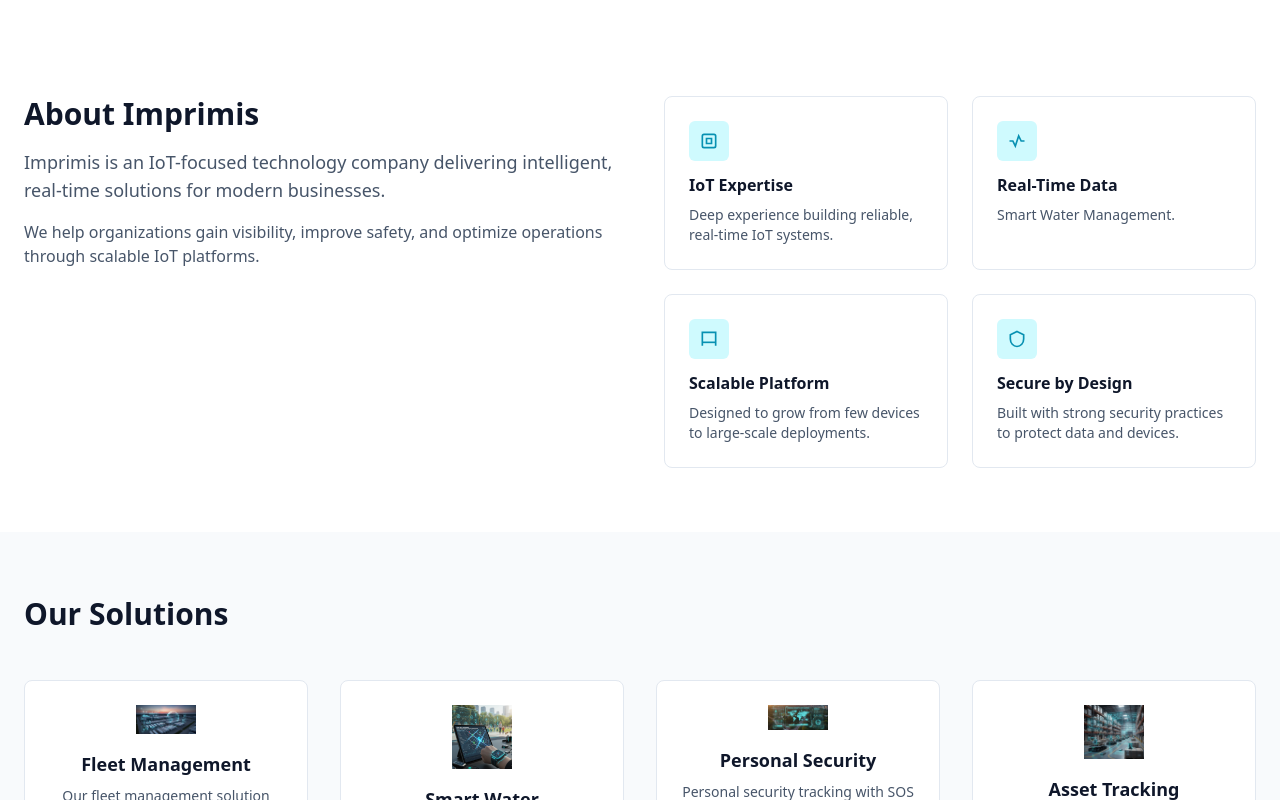
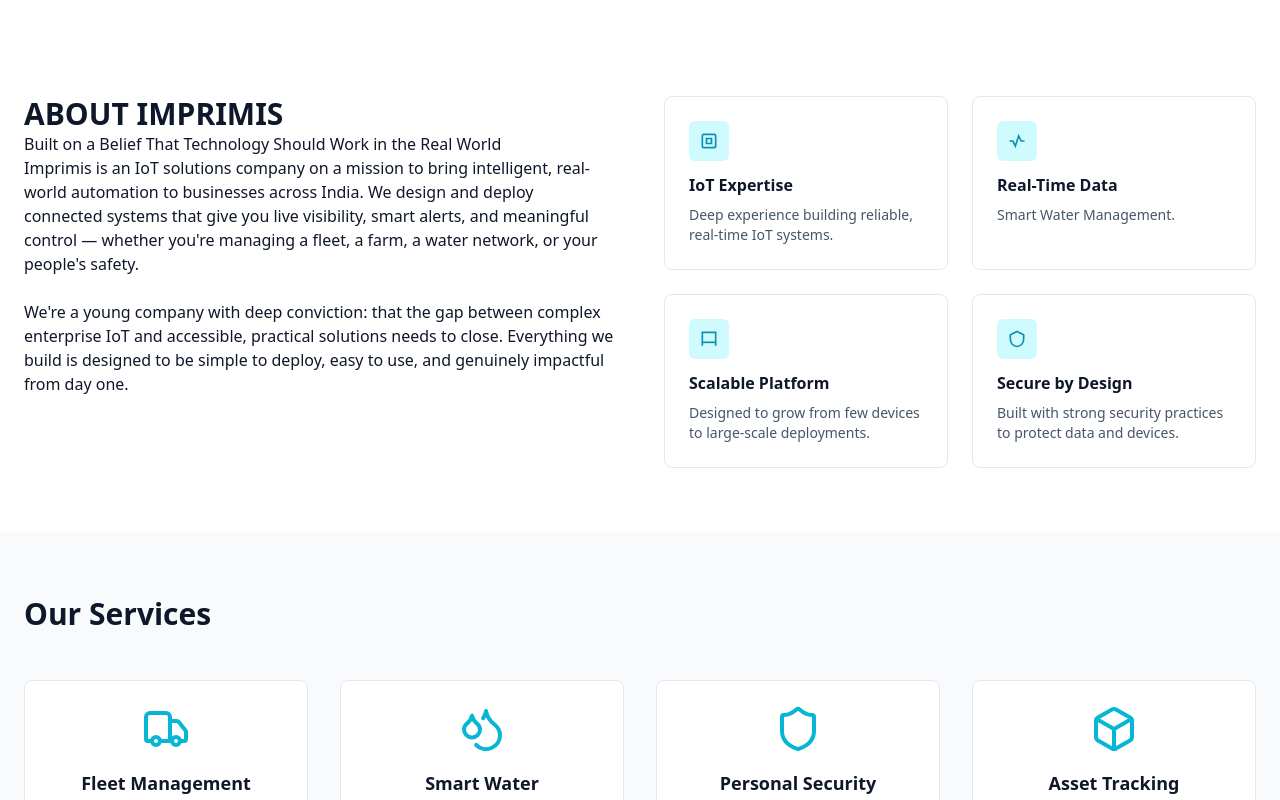
Before and after one commit to bharathsr0912/imprimis-web, a Next.js app: page / in a window 1280 px wide. Shown: the part 620-1420 px from the top of the page. Built offline with nearby package versions, Linux system fonts and the light colour scheme.

Commit message:
Service and about section changes

```diff
--- a/app/services/page.tsx
+++ b/app/services/page.tsx
@@ -29,7 +29,7 @@ export default function ServicesPage() {
             "
           >
           <div className="mb-4 text-cyan-600 dark:text-cyan-400">
-           <img src={service.logo} alt={service.title} className="w-12 h-12" />
+           <service.icon className="h-12 w-12" />
           </div>
             {/* Title */}
             <h3 className="text-lg font-semibold text-slate-900 dark:text-white">
--- a/components/sections/AboutSection.tsx
+++ b/components/sections/AboutSection.tsx
@@ -13,16 +13,25 @@ export default function AboutSection() {
         {/* Left: Text */}
         <div className="text-center lg:text-left">
           <h2 className="text-2xl sm:text-3xl font-bold text-slate-900 dark:text-white">
-            About Imprimis
+            ABOUT IMPRIMIS
           </h2>
-          <p className="mt-4 text-base sm:text-lg text-slate-600 dark:text-slate-300">
-            Imprimis is an IoT-focused technology company delivering
-            intelligent, real-time solutions for modern businesses.
-          </p>
-          <p className="mt-4 text-sm sm:text-base text-slate-600 dark:text-slate-300">
-            We help organizations gain visibility, improve safety, and optimize
-            operations through scalable IoT platforms.
-          </p>
+          <h3>
+          Built on a Belief That Technology Should Work in the Real World
+          </h3>
+        <p>
+          Imprimis is an IoT solutions company on a mission to bring intelligent,
+          real-world automation to businesses across India. We design and deploy
+          connected systems that give you live visibility, smart alerts, and
+          meaningful control — whether you're managing a fleet, a farm, a water
+          network, or your people's safety.
+        </p>
+        <br></br>
+        <p>
+        We're a young company with deep conviction: that the gap between complex
+        enterprise IoT and accessible, practical solutions needs to close.
+        Everything we build is designed to be simple to deploy, easy to use,
+        and genuinely impactful from day one.
+        </p>
         </div>
 
         {/* Right: Highlight Cards */}
--- a/components/sections/ServicesSection.tsx
+++ b/components/sections/ServicesSection.tsx
@@ -1,48 +1,52 @@
+
 import Link from "next/link";
-import Image from "next/image";
 import { services } from "@/data/services";
 
 export default function ServicesSection() {
   return (
-    <div className="mx-auto max-w-7xl px-4 sm:px-6">
+    <section className="mx-auto max-w-7xl px-4 sm:px-6">
+
+      {/* Heading */}
       <h2 className="text-2xl sm:text-3xl font-bold text-slate-900 dark:text-white text-center sm:text-left">
-        Our Solutions
+        Our Services
       </h2>
 
+      {/* Grid */}
       <div className="mt-8 sm:mt-12 grid grid-cols-1 sm:grid-cols-2 lg:grid-cols-4 gap-5 sm:gap-6 lg:gap-8">
+
         {services.map((service) => (
           <div
             key={service.slug}
-            className="rounded-lg border border-slate-200 dark:border-slate-700 bg-white dark:bg-slate-900 p-5 sm:p-6 hover:shadow-md transition flex flex-col items-center text-center"
+            className="rounded-lg border border-slate-200 dark:border-slate-700 bg-white dark:bg-slate-900 p-6 hover:shadow-lg transition flex flex-col items-center text-center"
           >
-            {/* LOGO */}
-            <div className="mb-4">
-              <Image
-                src={service.logo}
-                alt={service.title}
-                width={60}
-                height={60}
-                className="object-contain"
-              />
+
+            {/* ICON */}
+            <div className="mb-4 flex items-center justify-center">
+              <service.icon className="h-12 w-12 text-cyan-500" />
             </div>
 
+            {/* Title */}
             <h3 className="text-base sm:text-lg font-semibold text-slate-900 dark:text-white">
               {service.title}
             </h3>
 
+            {/* Description */}
             <p className="mt-2 text-sm text-slate-600 dark:text-slate-300 flex-1">
               {service.description}
             </p>
 
+            {/* Link */}
             <Link
               href={`/services/${service.slug}`}
               className="mt-4 inline-block text-sm text-cyan-600 dark:text-cyan-400 hover:underline"
             >
               Learn more →
             </Link>
+
           </div>
         ))}
+
       </div>
-    </div>
+    </section>
   );
 }
--- a/data/services.ts
+++ b/data/services.ts
@@ -1,11 +1,12 @@
 
 import { Service } from "@/types/services";
+import { Truck, Droplets, Shield, Box } from "lucide-react";
 
 export const services: Service[] = [
   {
     slug: "fleet-management",
     title: "Fleet Management",
-    logo: "/hero/fleet1.png",
+    icon: Truck,
     short: "Monitor, manage, and optimize vehicle fleets in real time.",
     description:
       "Our fleet management solution enables real-time tracking...",
@@ -21,7 +22,7 @@ export const services: Service[] = [
   {
     slug: "smart-water-management",
     title: "Smart Water Management",
-    logo: "/hero/track1.png",
+    icon: Droplets,
     short: "Real-time monitoring and analytics for water systems.",
     description:
       "Advanced IoT-powered monitoring system for water usage, leak detection, and automated irrigation.",
@@ -37,7 +38,7 @@ export const services: Service[] = [
   {
     slug: "personal-security",
     title: "Personal Security",
-    logo: "/hero/ps1.png",   // ✅ changed
+    icon: Shield,
     short: "GPS-based personal safety solutions.",
     description:
       "Personal security tracking with SOS alerts, real-time monitoring, and emergency response integration.",
@@ -53,7 +54,7 @@ export const services: Service[] = [
   {
     slug: "asset-tracking",
     title: "Asset Tracking",
-    logo: "/hero/a1.png",   // ✅ changed
+    icon: Box,
     short: "Real-time tracking and monitoring of valuable assets.",
     description:
       "Asset tracking solutions with GPS-based location monitoring, geofencing, theft detection, usage analytics, and real-time alerts.",
--- a/types/services.ts
+++ b/types/services.ts
@@ -6,6 +6,6 @@ export type Service = {
   short: string;
   description: string;
   images: string[];
-  logo:  string;
+  icon : any;
   features: string[];
 };
```
